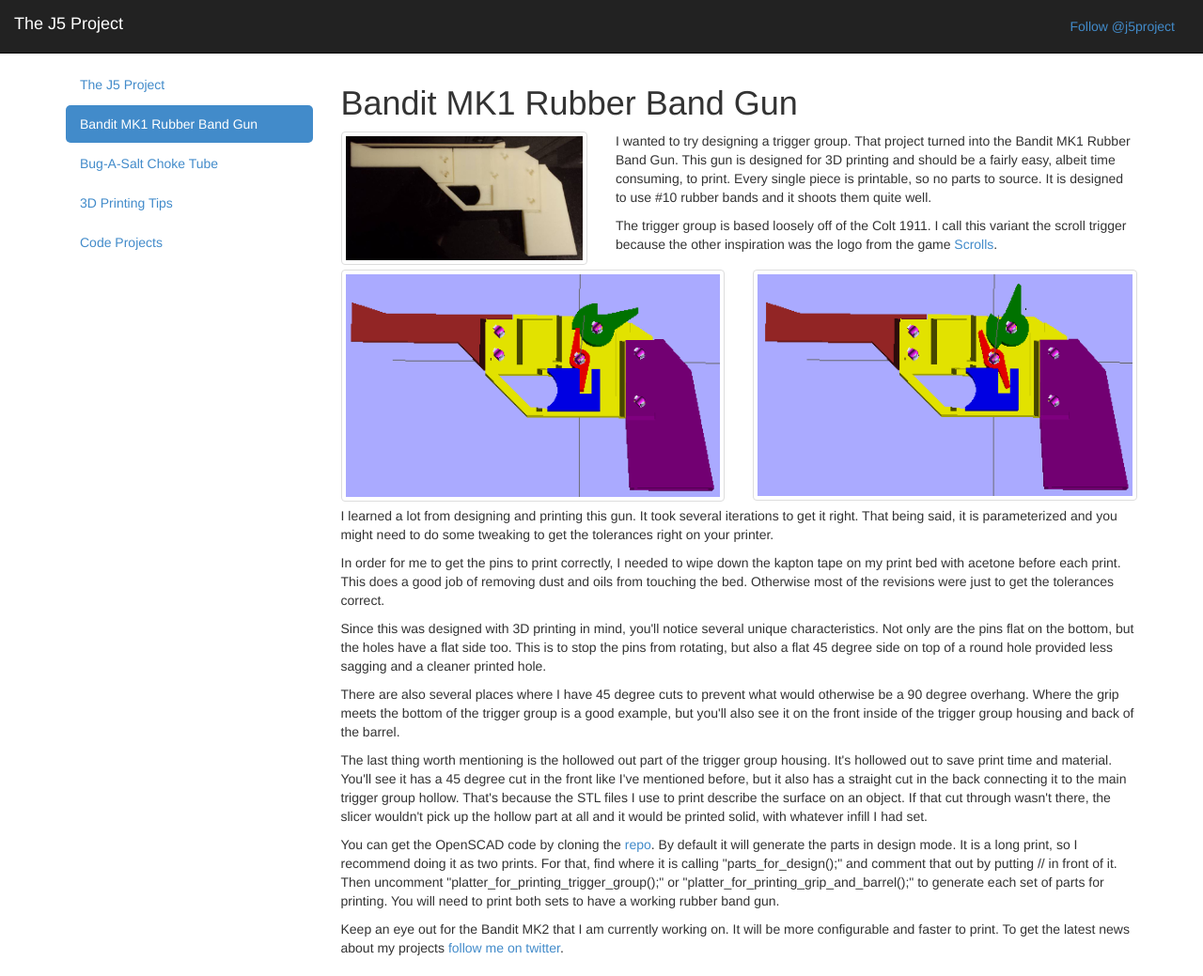
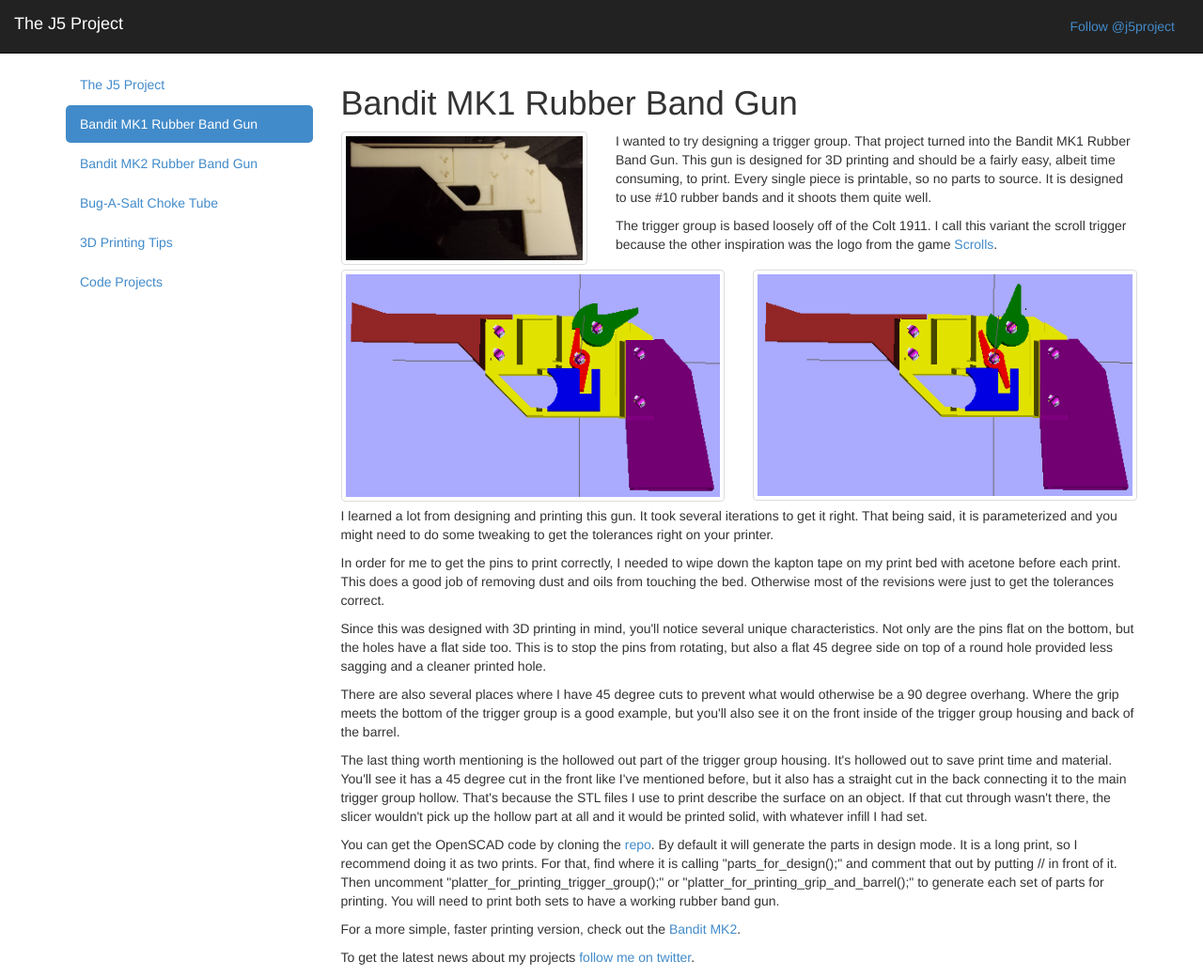
Before and after one commit to pwntato/pwntato.github.io, a Jekyll site: the page built from bandit_mk1.html, in a window 1280 px wide and 1039 px high. Shown: the whole window at 94% size. Built offline with Jekyll 4.4.1, drawn with Linux system fonts in a browser that asks for light colours; nearby versions of some CDN libraries; library files that are not in the unit come from our copies; Markdown is read by kramdown in place of the engine named in the settings; comment, search, counter and statistics services are not loaded.

Commit message:
add bandit mk2

```diff
--- a/3d_printing_tips.html
+++ b/3d_printing_tips.html
@@ -23,3 +23,7 @@
 <strong>Stepper motors click, but don't move when you tell them to</strong><br/>
 For me, this meant a bad power supply.  Test the voltage, if it is putting out less than the printer needs, then you need a new power supply.  My printer needs 12 volts and when this happened the power supply was only putting out 9 volts.  Replacing the power supply got me back up and running.
 </p>
+<p>
+<strong>Printer makes weird screeching sounds</strong><br/>
+This was another easy one to solve.  I'd been printing a lot for several months and the printer needed to be lubricated.  The key here was to use white lithium grease.  There might be a temptation to use WD-40, but from what I have read, that can be very bad for a printer.  The white lithium grease is not too expensive and can be ordered from amazon.com.  I applied it to the moving bits and it quieted everything down.
+</p>
--- a/_includes/header.html
+++ b/_includes/header.html
@@ -46,6 +46,12 @@
               </a>
             </li>
 
+            <li class="{% if page.link_location == 'bandit_mk2' %}active{% endif %}">
+              <a href="/bandit_mk2">
+                Bandit MK2 Rubber Band Gun
+              </a>
+            </li>
+
             <li class="{% if page.link_location == 'choke_tube' %}active{% endif %}">
               <a href="/choke_tube">
                 Bug-A-Salt Choke Tube
--- a/bandit_mk1.html
+++ b/bandit_mk1.html
@@ -54,7 +54,10 @@ The last thing worth mentioning is the hollowed out part of the trigger group ho
 You can get the OpenSCAD code by cloning the <a href="https://github.com/pwntato/bandit_mk1" target="_blank">repo</a>.  By default it will generate the parts in design mode.  It is a long print, so I recommend doing it as two prints.  For that, find where it is calling "parts_for_design();" and comment that out by putting // in front of it.  Then uncomment "platter_for_printing_trigger_group();" or "platter_for_printing_grip_and_barrel();" to generate each set of parts for printing.  You will need to print both sets to have a working rubber band gun.
     </p>
     <p>
-Keep an eye out for the Bandit MK2 that I am currently working on.  It will be more configurable and faster to print.  To get the latest news about my projects <a href="https://twitter.com/j5project" target="_blank">follow me on twitter</a>.
+For a more simple, faster printing version, check out the <a href="/bandit_mk2/">Bandit MK2</a>.
+    </p>
+    <p>
+To get the latest news about my projects <a href="https://twitter.com/j5project" target="_blank">follow me on twitter</a>.
     </p>
   </div>
 </div>
--- a/choke_tube.html
+++ b/choke_tube.html
@@ -37,6 +37,9 @@ Once the print is done, the choke just slides over the end of the barrel.  You c
     <p>
 Choke tubes make good gifts.  I've made several of these for friends after suggesting they get a Bug-A-Salt.  They've all noticed an improvement in performance when it's on.
     </p>
+    <p>
+To get the latest news about my projects <a href="https://twitter.com/j5project" target="_blank">follow me on twitter</a>.
+    </p>
   </div>
   <div class="col-md-3">
     <a href="/img/choke_tube_crosssection.png" class="thumbnail" target="_blank">
```
Also changed, not shown: bandit_mk2.html (added, +48 -0 lines), img/bandit_mk2_cross_section_cocked.png (added), img/bandit_mk2_cross_section_uncocked.png (added), 1 other file.
